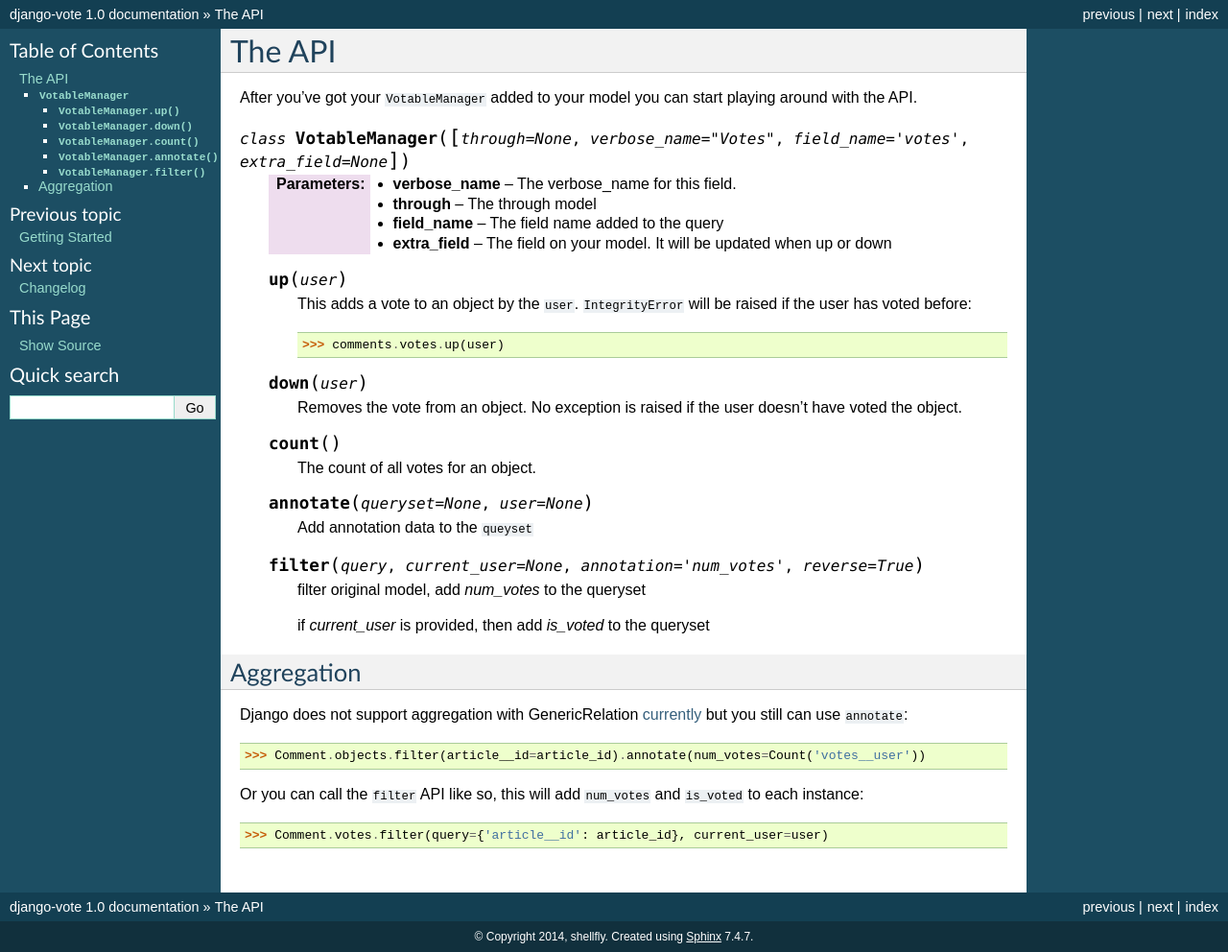
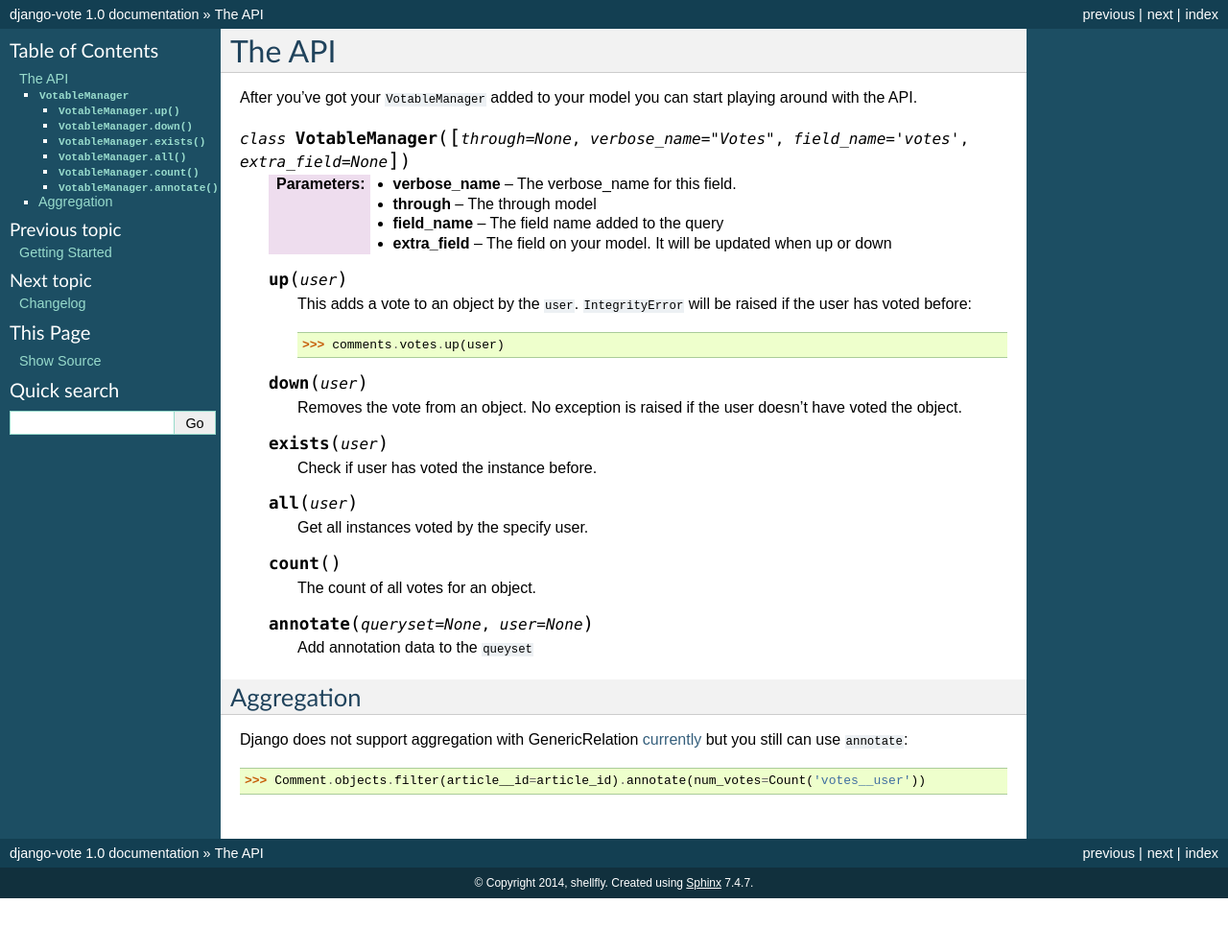
Before and after one commit to shellfly/django-vote, a Sphinx documentation site: the page built from docs/api.rst, in a window 1280 px wide. Shown: the whole page at 96% size. Built offline with Sphinx 7.4.7, drawn with Linux system fonts in a browser that asks for light colours; after the commit the page ends 936 px from its top, so only the background shows below that.

```diff
--- a/README.rst
+++ b/README.rst
@@ -51,6 +51,10 @@ exists(user)
 ============
 Check if the user already voted the object
 
+all(user)
+=========
+return all instances voted by user
+
 count()
 =======
 Returns the number of votes for the object
--- a/docs/api.rst
+++ b/docs/api.rst
@@ -22,6 +22,14 @@ playing around with the API.
         Removes the vote from an object. No exception is raised if the user
         doesn't have voted the object.
 
+    .. method:: exists(user)
+
+        Check if user has voted the instance before.
+
+    .. method:: all(user)
+
+        Get all instances voted by the specify user.
+
     .. method:: count()
 
         The count of  all votes for an object.
@@ -30,20 +38,9 @@ playing around with the API.
 
         Add annotation data to the ``queyset``
 
-    .. method:: filter(query, current_user=None, annotation='num_votes', reverse=True)
-
-        filter original model, add `num_votes` to the queryset
-
-        if `current_user` is provided, then add `is_voted` to the queryset
-
 Aggregation
 ~~~~~~~~~~~
 Django does not support aggregation with GenericRelation `currently <https://docs.djangoproject.com/en/1.6/ref/contrib/contenttypes/#generic-relations-and-aggregation>`_
 but you still can use ``annotate``::
 
     >>> Comment.objects.filter(article__id=article_id).annotate(num_votes=Count('votes__user'))
-
-
-Or you can call the ``filter`` API like so, this will add ``num_votes`` and ``is_voted`` to each instance::
-
-    >>> Comment.votes.filter(query={'article__id': article_id}, current_user=user)
--- a/docs/changelog.rst
+++ b/docs/changelog.rst
@@ -1,5 +1,9 @@
 Changelog
 =========
+
+1.1.0(2015.11.12)
+-----------------
+ * add api `all`, return all instances voted by specify user.
 
 1.0.9(2015.09.24)
 -----------------
--- a/setup.py
+++ b/setup.py
@@ -8,7 +8,7 @@ os.chdir(os.path.normpath(os.path.join(os.path.abspath(__file__), os.pardir)))
 
 setup(
     name='django-vote',
-    version='1.0.9',
+    version='1.1.0',
     packages=['vote'],
     include_package_data=True,
     license='BSD License',
```
Also changed, not shown: 2 other files.
